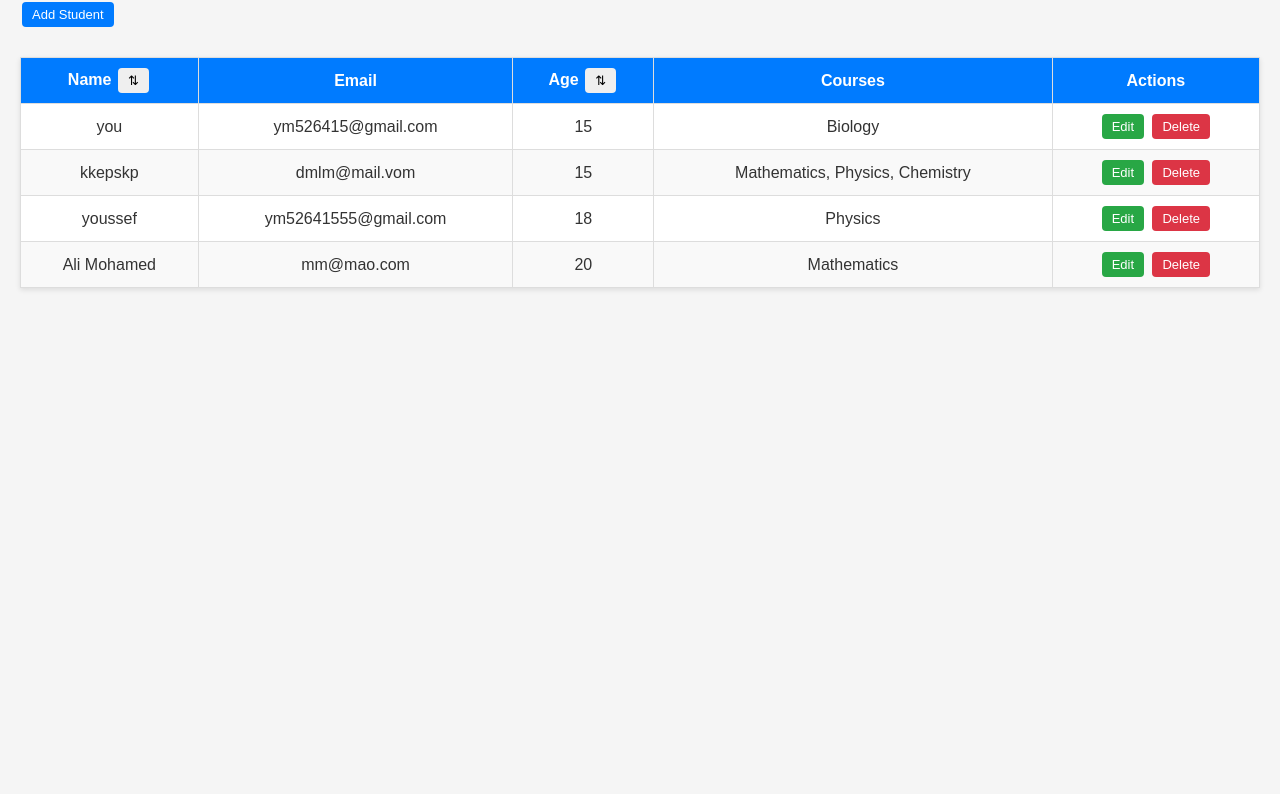
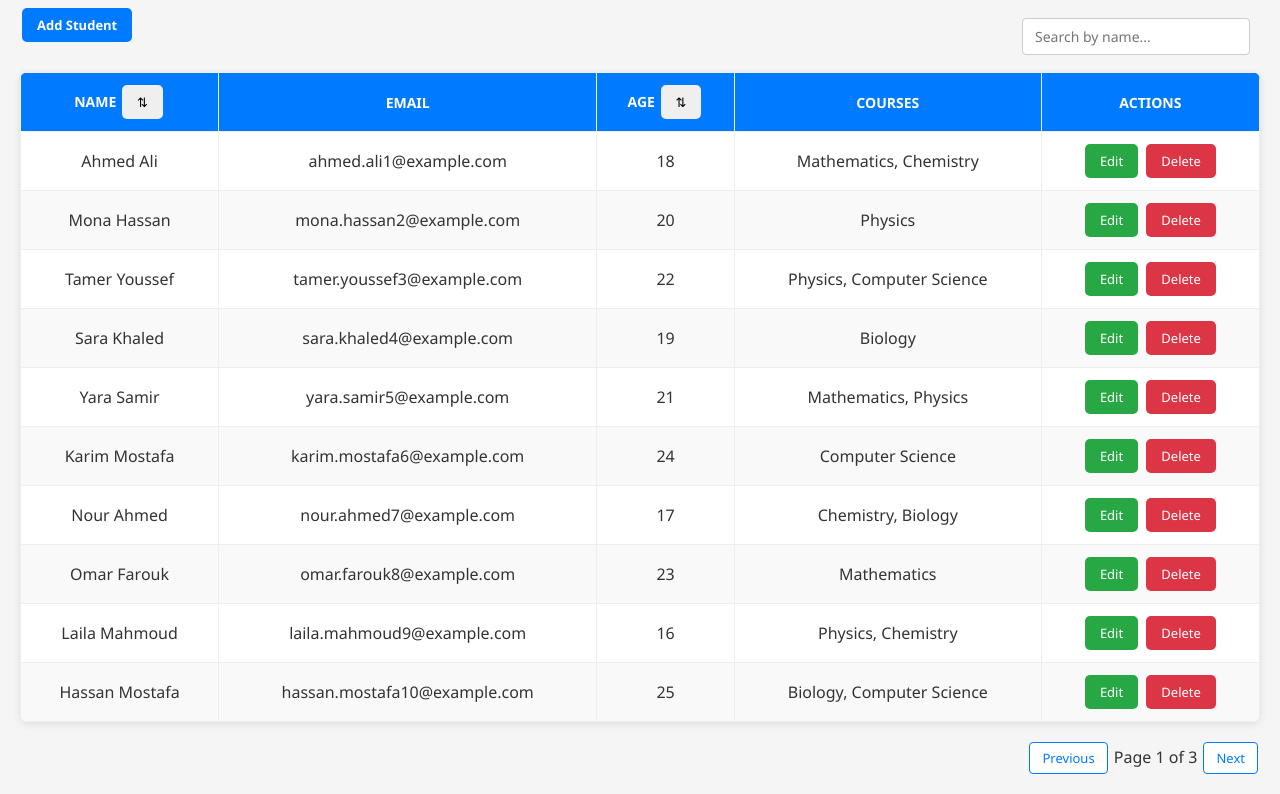
Before and after one commit to mohamedkamelmetwally23/crud-with-Ecma-6, a website with bundled scripts: page index.html in a window 1280 px wide. Shown: the part 75-869 px from the top of the page. Before the commit the page ends 800 px from the top, so only its background shows below. Built offline with nearby package versions, Linux system fonts and the light colour scheme; data requests are answered from the project's data file.

Commit message:
add search and pagination

```diff
--- a/data/db.json
+++ b/data/db.json
@@ -1,41 +1,286 @@
 {
   "students": [
     {
-      "name": "you",
-      "email": "ym526415@gmail.com",
-      "age": 15,
+      "id": "1",
+      "name": "Ahmed Ali",
+      "email": "ahmed.ali1@example.com",
+      "age": 18,
       "courseIds": [
-        4
-      ],
-      "id": "35dd"
+        "1",
+        "3"
+      ]
     },
     {
-      "id": "daf9",
-      "name": "kkepskp",
-      "email": "dmlm@mail.vom",
-      "age": 15,
+      "id": "2",
+      "name": "Mona Hassan",
+      "email": "mona.hassan2@example.com",
+      "age": 20,
+      "courseIds": [
+        "2"
+      ]
+    },
+    {
+      "id": "3",
+      "name": "Tamer Youssef",
+      "email": "tamer.youssef3@example.com",
+      "age": 22,
+      "courseIds": [
+        "2",
+        "5"
+      ]
+    },
+    {
+      "id": "4",
+      "name": "Sara Khaled",
+      "email": "sara.khaled4@example.com",
+      "age": 19,
+      "courseIds": [
+        "4"
+      ]
+    },
+    {
+      "id": "5",
+      "name": "Yara Samir",
+      "email": "yara.samir5@example.com",
+      "age": 21,
       "courseIds": [
         "1",
+        "2"
+      ]
+    },
+    {
+      "id": "6",
+      "name": "Karim Mostafa",
+      "email": "karim.mostafa6@example.com",
+      "age": 24,
+      "courseIds": [
+        "5"
+      ]
+    },
+    {
+      "id": "7",
+      "name": "Nour Ahmed",
+      "email": "nour.ahmed7@example.com",
+      "age": 17,
+      "courseIds": [
+        "3",
+        "4"
+      ]
+    },
+    {
+      "id": "8",
+      "name": "Omar Farouk",
+      "email": "omar.farouk8@example.com",
+      "age": 23,
+      "courseIds": [
+        "1"
+      ]
+    },
+    {
+      "id": "9",
+      "name": "Laila Mahmoud",
+      "email": "laila.mahmoud9@example.com",
+      "age": 16,
+      "courseIds": [
         "2",
         "3"
       ]
     },
     {
-      "id": "a3e4",
-      "name": "youssef",
-      "email": "ym52641555@gmail.com",
+      "id": "10",
+      "name": "Hassan Mostafa",
+      "email": "hassan.mostafa10@example.com",
+      "age": 25,
+      "courseIds": [
+        "4",
+        "5"
+      ]
+    },
+    {
+      "id": "11",
+      "name": "Dina Samy",
+      "email": "dina.samy11@example.com",
       "age": 18,
+      "courseIds": [
+        "1"
+      ]
+    },
+    {
+      "id": "12",
+      "name": "Youssef Nabil",
+      "email": "youssef.nabil12@example.com",
+      "age": 20,
+      "courseIds": [
+        "3"
+      ]
+    },
+    {
+      "id": "13",
+      "name": "Farida Youssef",
+      "email": "farida.youssef13@example.com",
+      "age": 22,
+      "courseIds": [
+        "1",
+        "5"
+      ]
+    },
+    {
+      "id": "14",
+      "name": "Mariam Adel",
+      "email": "mariam.adel14@example.com",
+      "age": 19,
       "courseIds": [
         "2"
       ]
     },
     {
-      "id": "3155",
-      "name": "Ali Mohamed",
-      "email": "mm@mao.com",
+      "id": "15",
+      "name": "Islam Rami",
+      "email": "islam.rami15@example.com",
+      "age": 21,
+      "courseIds": [
+        "4"
+      ]
+    },
+    {
+      "id": "16",
+      "name": "Salma Ibrahim",
+      "email": "salma.ibrahim16@example.com",
+      "age": 17,
+      "courseIds": [
+        "1",
+        "3"
+      ]
+    },
+    {
+      "id": "17",
+      "name": "Hazem Khalil",
+      "email": "hazem.khalil17@example.com",
+      "age": 23,
+      "courseIds": [
+        "5"
+      ]
+    },
+    {
+      "id": "18",
+      "name": "Reem Fathi",
+      "email": "reem.fathi18@example.com",
+      "age": 16,
+      "courseIds": [
+        "2",
+        "4"
+      ]
+    },
+    {
+      "id": "19",
+      "name": "Rana Tarek",
+      "email": "rana.tarek19@example.com",
+      "age": 24,
+      "courseIds": [
+        "3"
+      ]
+    },
+    {
+      "id": "20",
+      "name": "Mahmoud Sami",
+      "email": "mahmoud.sami20@example.com",
+      "age": 26,
+      "courseIds": [
+        "1",
+        "2"
+      ]
+    },
+    {
+      "id": "21",
+      "name": "Noha Gamal",
+      "email": "noha.gamal21@example.com",
+      "age": 18,
+      "courseIds": [
+        "4"
+      ]
+    },
+    {
+      "id": "22",
+      "name": "Adham Ali",
+      "email": "adham.ali22@example.com",
       "age": 20,
       "courseIds": [
+        "5"
+      ]
+    },
+    {
+      "id": "23",
+      "name": "Salma Rashad",
+      "email": "salma.rashad23@example.com",
+      "age": 22,
+      "courseIds": [
+        "3"
+      ]
+    },
+    {
+      "id": "24",
+      "name": "Yehia Hassan",
+      "email": "yehia.hassan24@example.com",
+      "age": 19,
+      "courseIds": [
         "1"
+      ]
+    },
+    {
+      "id": "25",
+      "name": "Asmaa Sobhy",
+      "email": "asmaa.sobhy25@example.com",
+      "age": 21,
+      "courseIds": [
+        "2",
+        "5"
+      ]
+    },
+    {
+      "id": "26",
+      "name": "Othman Ghassan",
+      "email": "othman.ghassan26@example.com",
+      "age": 17,
+      "courseIds": [
+        "4"
+      ]
+    },
+    {
+      "id": "27",
+      "name": "Heba Nader",
+      "email": "heba.nader27@example.com",
+      "age": 23,
+      "courseIds": [
+        "1",
+        "3"
+      ]
+    },
+    {
+      "id": "28",
+      "name": "Walid Sherif",
+      "email": "walid.sherif28@example.com",
+      "age": 25,
+      "courseIds": [
+        "2"
+      ]
+    },
+    {
+      "id": "29",
+      "name": "Maha Lotfy",
+      "email": "maha.lotfy29@example.com",
+      "age": 20,
+      "courseIds": [
+        "5"
+      ]
+    },
+    {
+      "id": "30",
+      "name": "Taha Mostafa",
+      "email": "taha.mostafa30@example.com",
+      "age": 18,
+      "courseIds": [
+        "3",
+        "4"
       ]
     }
   ],
@@ -44,31 +289,31 @@
       "id": "1",
       "name": "Mathematics",
       "level": "Beginner",
-      "instructorId": 1
+      "instructorId": "1"
     },
     {
       "id": "2",
       "name": "Physics",
       "level": "Intermediate",
-      "instructorId": 2
+      "instructorId": "2"
     },
     {
       "id": "3",
       "name": "Chemistry",
       "level": "Beginner",
-      "instructorId": 3
+      "instructorId": "3"
     },
     {
       "id": "4",
       "name": "Biology",
       "level": "Beginner",
-      "instructorId": 4
+      "instructorId": "4"
     },
     {
       "id": "5",
       "name": "Computer Science",
       "level": "Advanced",
-      "instructorId": 3
+      "instructorId": "3"
     }
   ],
   "instructors": [
--- a/index.html
+++ b/index.html
@@ -1,15 +1,20 @@
 <!doctype html>
 <html lang="en">
+
 <head>
   <meta charset="UTF-8" />
   <meta name="viewport" content="width=device-width, initial-scale=1.0" />
   <title>Students Affairs System</title>
   <link rel="stylesheet" href="style.css" />
 </head>
+
 <body>
   <h1>Students Affairs System</h1>
 
   <button id="addStudentBtn">Add Student</button>
+  <div class="data-search">
+    <input type="text" id="searchInput" placeholder="Search by name..." />
+  </div>
 
   <table id="studentsTable">
     <thead>
@@ -45,7 +50,13 @@
     <button id="saveStudentBtn">Save</button>
     <button id="cancelBtn">Cancel</button>
   </div>
+  <div class="pagination">
+    <button id="prevBtn" class="btn-Previous">Previous</button>
+    <span id="pageInfo"></span>
+    <button id="nextBtn" class="btn-Next">Next</button>
+  </div>
 
   <script type="module" src="./modules/app.js"></script>
 </body>
+
 </html>
--- a/modules/App.js
+++ b/modules/App.js
@@ -17,16 +17,33 @@ const cancelBtn = document.getElementById("cancelBtn");
 const sortNameBtn = document.getElementById("sortNameBtn");
 const sortAgeBtn = document.getElementById("sortAgeBtn");
 
+const searchInput = document.getElementById("searchInput");
+
+const prevBtn = document.getElementById("prevBtn");
+const nextBtn = document.getElementById("nextBtn");
+const pageInfo = document.getElementById("pageInfo");
+
+// ===== Data =====
+let allStudents = [];
+let filteredStudents = [];
 let students = [];
 let courses = [];
 let courseMap = {};
+
 let nameSortAsc = true;
 let ageSortAsc = true;
+
+// Pagination
+let currentPage = 1;
+const pageSize = 10; // ✅ كل صفحة 10 طلاب
 
 // ===== Load data =====
 window.addEventListener("load", async () => {
   courses = await getData("courses");
-  students = await getData("students");
+  allStudents = await getData("students");
+
+  filteredStudents = [...allStudents];
+  students = [...filteredStudents];
 
   courses.forEach((c) => (courseMap[c.id] = c.name));
 
@@ -48,11 +65,15 @@ function fillCoursesCheckboxes() {
   });
 }
 
-// ===== Render table =====
+// ===== Render table with pagination =====
 function renderTable() {
   tableBody.innerHTML = "";
 
-  students.forEach((s) => {
+  const start = (currentPage - 1) * pageSize;
+  const end = start + pageSize;
+  const paginatedStudents = students.slice(start, end);
+
+  paginatedStudents.forEach((s) => {
     const courseNames =
       s.courseIds?.map((id) => courseMap[id]).join(", ") || "-";
 
@@ -69,7 +90,43 @@ function renderTable() {
     `;
     tableBody.appendChild(tr);
   });
+
+  renderPagination();
 }
+
+// ===== Pagination =====
+function renderPagination() {
+  const totalPages = Math.ceil(students.length / pageSize);
+  pageInfo.textContent = `Page ${currentPage} of ${totalPages || 1}`;
+  prevBtn.disabled = currentPage === 1;
+  nextBtn.disabled = currentPage === totalPages || totalPages === 0;
+}
+
+prevBtn.addEventListener("click", () => {
+  if (currentPage > 1) {
+    currentPage--;
+    renderTable();
+  }
+});
+
+nextBtn.addEventListener("click", () => {
+  const totalPages = Math.ceil(students.length / pageSize);
+  if (currentPage < totalPages) {
+    currentPage++;
+    renderTable();
+  }
+});
+
+// ===== Search =====
+searchInput.addEventListener("input", () => {
+  const value = searchInput.value.toLowerCase();
+  filteredStudents = allStudents.filter((s) =>
+    s.name.toLowerCase().includes(value),
+  );
+  students = [...filteredStudents];
+  currentPage = 1;
+  renderTable();
+});
 
 // ===== Open form =====
 function openForm(student = null) {
@@ -120,7 +177,9 @@ tableBody.addEventListener("click", async (e) => {
   if (e.target.classList.contains("delete-btn")) {
     if (confirm("Delete this student?")) {
       await deleteData("students", id);
-      students = students.filter((s) => s.id != id);
+      allStudents = allStudents.filter((s) => s.id != id);
+      filteredStudents = [...allStudents];
+      students = [...filteredStudents];
       renderTable();
     }
   }
@@ -138,13 +197,13 @@ saveBtn.addEventListener("click", async () => {
     ...coursesDiv.querySelectorAll("input[type=checkbox]:checked"),
   ].map((cb) => cb.value);
 
-  // 🔴 Name validation
+  // Name validation
   if (!name || !isNaN(name)) {
     alert("Name is required and must be valid text");
     return;
   }
 
-  // 🔴 Email validation
+  // Email validation
   const emailRegex = /^[^\s@]+@[^\s@]+\.[^\s@]+$/;
   if (!email) {
     alert("Email is required");
@@ -155,20 +214,20 @@ saveBtn.addEventListener("click", async () => {
     return;
   }
 
-  // 🔴 Email unique
-  const duplicate = students.find((s) => s.email === email && s.id != id);
+  // Email unique
+  const duplicate = allStudents.find((s) => s.email === email && s.id != id);
   if (duplicate) {
     alert("Email already exists");
     return;
   }
 
-  // 🔴 Age validation
+  // Age validation
   if (!age || age < 15 || age > 30) {
     alert("Age must be between 15 and 30");
     return;
   }
 
-  // 🔴 Courses required
+  // Courses required
   if (!courseIds.length) {
     alert("Select at least one course");
     return;
@@ -178,13 +237,16 @@ saveBtn.addEventListener("click", async () => {
 
   if (id) {
     const updated = await putData("students", id, data);
-    students = students.map((s) => (s.id == id ? updated : s));
+    allStudents = allStudents.map((s) => (s.id == id ? updated : s));
   } else {
     const created = await postData("students", data);
-    students.push(created);
+    allStudents.push(created);
   }
 
+  filteredStudents = [...allStudents];
+  students = [...filteredStudents];
   modal.style.display = "none";
+  currentPage = 1;
   renderTable();
 });
 
--- a/style.css
+++ b/style.css
@@ -1,8 +1,10 @@
+/* 1. التنسيقات العامة للملف */
 * {
   margin: 0;
   padding: 0;
   box-sizing: border-box;
-  font-family: Arial, sans-serif;
+  font-family: 'Segoe UI', Arial, sans-serif;
+  /* خط عصري أكثر */
 }
 
 body {
@@ -16,29 +18,36 @@ h1 {
   margin-bottom: 20px;
 }
 
+/* 2. أدوات التحكم (البحث والاختيار) */
 .data-select,
 .data-search input {
-  padding: 5px 10px;
+  padding: 8px 12px;
   font-size: 14px;
   margin: 10px;
+  border: 1px solid #ccc;
+  border-radius: 4px;
 }
 
 .data-search {
   float: right;
 }
 
+/* 3. تنسيق الجدول */
 #studentsTable {
   width: 100%;
   border-collapse: collapse;
   margin-top: 20px;
   background-color: #fff;
-  box-shadow: 0 2px 5px rgba(0, 0, 0, 0.1);
+  box-shadow: 0 2px 8px rgba(0, 0, 0, 0.1);
+  border-radius: 8px;
+  overflow: hidden;
+  /* لمنع حواف المحتوى من الخروج عن حدود الـ Radius */
 }
 
 #studentsTable th,
 #studentsTable td {
-  border: 1px solid #ddd;
-  padding: 10px;
+  border: 1px solid #eee;
+  padding: 12px;
   text-align: center;
 }
 
@@ -46,6 +55,8 @@ h1 {
   background-color: #007bff;
   color: #fff;
   font-weight: bold;
+  text-transform: uppercase;
+  font-size: 14px;
 }
 
 #studentsTable tr:nth-child(even) {
@@ -53,21 +64,24 @@ h1 {
 }
 
 #studentsTable tr:hover {
-  background-color: #f1f1f1;
+  background-color: #f1f7ff;
+  /* لون تفاعلي ألطف عند التمرير */
 }
 
+/* 4. تنسيق الأزرار العامة */
 button {
-  padding: 5px 10px;
+  padding: 8px 15px;
   margin: 0 2px;
   border: none;
-  border-radius: 4px;
+  border-radius: 5px;
   cursor: pointer;
   font-size: 13px;
-  transition: 0.2s;
+  transition: all 0.3s ease;
 }
 
 button:hover {
   opacity: 0.85;
+  transform: translateY(-1px);
 }
 
 .edit-btn {
@@ -84,10 +98,12 @@ button:hover {
   background-color: #007bff;
   color: white;
   margin-bottom: 10px;
+  font-weight: 600;
 }
 
+/* 5. الترقيم (Pagination) */
 .pagination {
-  margin-top: 10px;
+  margin-top: 20px;
   text-align: right;
 }
 
@@ -97,8 +113,7 @@ button:hover {
   color: #007bff;
   border: 1px solid #007bff;
   border-radius: 4px;
-  padding: 5px 10px;
-  cursor: pointer;
+  padding: 6px 12px;
 }
 
 .btn-Previous:hover,
@@ -107,51 +122,118 @@ button:hover {
   color: #fff;
 }
 
+/* 6. تنسيق النموذج المنبثق (Modal) */
 #studentFormModal {
   position: fixed;
   top: 50%;
   left: 50%;
   transform: translate(-50%, -50%);
   background-color: #fff;
-  padding: 20px 30px;
-  box-shadow: 0 4px 10px rgba(0, 0, 0, 0.3);
-  border-radius: 8px;
+  padding: 30px;
+  box-shadow: 0 15px 35px rgba(0, 0, 0, 0.2);
+  border-radius: 12px;
   z-index: 1000;
   display: none;
-  width: 400px;
+  /* يتم إظهاره عبر JS */
+  width: 380px;
 }
 
 #studentFormModal h3 {
-  margin-bottom: 15px;
+  margin-bottom: 20px;
+  font-size: 24px;
+  color: #222;
   text-align: center;
+  border-bottom: 2px solid #f0f0f0;
+  padding-bottom: 10px;
 }
 
 #studentFormModal label {
   display: block;
-  margin-top: 10px;
-  font-weight: bold;
+  margin-top: 15px;
+  font-weight: 600;
+  color: #555;
+  font-size: 14px;
 }
 
-#studentFormModal input {
+#studentFormModal input[type="text"],
+#studentFormModal input[type="email"],
+#studentFormModal input[type="number"] {
   width: 100%;
-  padding: 7px;
+  padding: 10px;
   margin-top: 5px;
-  border: 1px solid #ccc;
-  border-radius: 4px;
+  border: 1px solid #ddd;
+  border-radius: 6px;
+  outline: none;
+  transition: border-color 0.3s, box-shadow 0.3s;
 }
 
-#studentFormModal button {
-  margin-top: 15px;
-  width: 48%;
+#studentFormModal input:focus {
+  border-color: #007bff;
+  box-shadow: 0 0 5px rgba(0, 123, 255, 0.2);
+}
+
+/* 7. تنسيق قسم الكورسات (Checkboxes) */
+.courses-container {
+  margin-top: 12px;
+  display: flex;
+  flex-direction: column;
+  gap: 10px;
+  /* مسافة متساوية بين العناصر */
+  background: #fdfdfd;
+  padding: 10px;
+  border-radius: 6px;
+  border: 1px solid #f0f0f0;
+}
+
+.checkbox-item {
+  display: flex;
+  align-items: center;
+  cursor: pointer;
+  transition: background 0.2s;
+}
+
+.checkbox-item:hover {
+  background-color: #f9f9f9;
+}
+
+.checkbox-item input[type="checkbox"] {
+  width: 18px !important;
+  height: 18px !important;
+  margin: 0 12px 0 0 !important;
+  /* مسافة واضحة بين المربع والنص */
+  cursor: pointer;
+  accent-color: #007bff;
+  /* تلوين المربع نفسه */
+}
+
+.checkbox-item label {
+  margin: 0 !important;
+  font-weight: normal !important;
+  font-size: 15px !important;
+  color: #444 !important;
+  cursor: pointer;
+  flex-grow: 1;
+
+}
+
+
+.modal-actions {
+  display: flex;
+  justify-content: space-between;
+  margin-top: 25px;
+  gap: 10px;
+}
+
+#studentFormModal #saveStudentBtn {
+  background-color: #28a745;
+  color: #fff;
+  flex: 1;
+  font-weight: bold;
 }
 
 #studentFormModal #cancelBtn {
   background-color: #6c757d;
   color: #fff;
+  flex: 1;
+  font-weight: bold;
 }
-
-#studentFormModal #saveStudentBtn {
-  background-color: #28a745;
-  color: #fff;
-}
-/* Courses checkboxes vertical, checkbox next to label */
```
Lines whose indentation alone changed are shown as unchanged.
